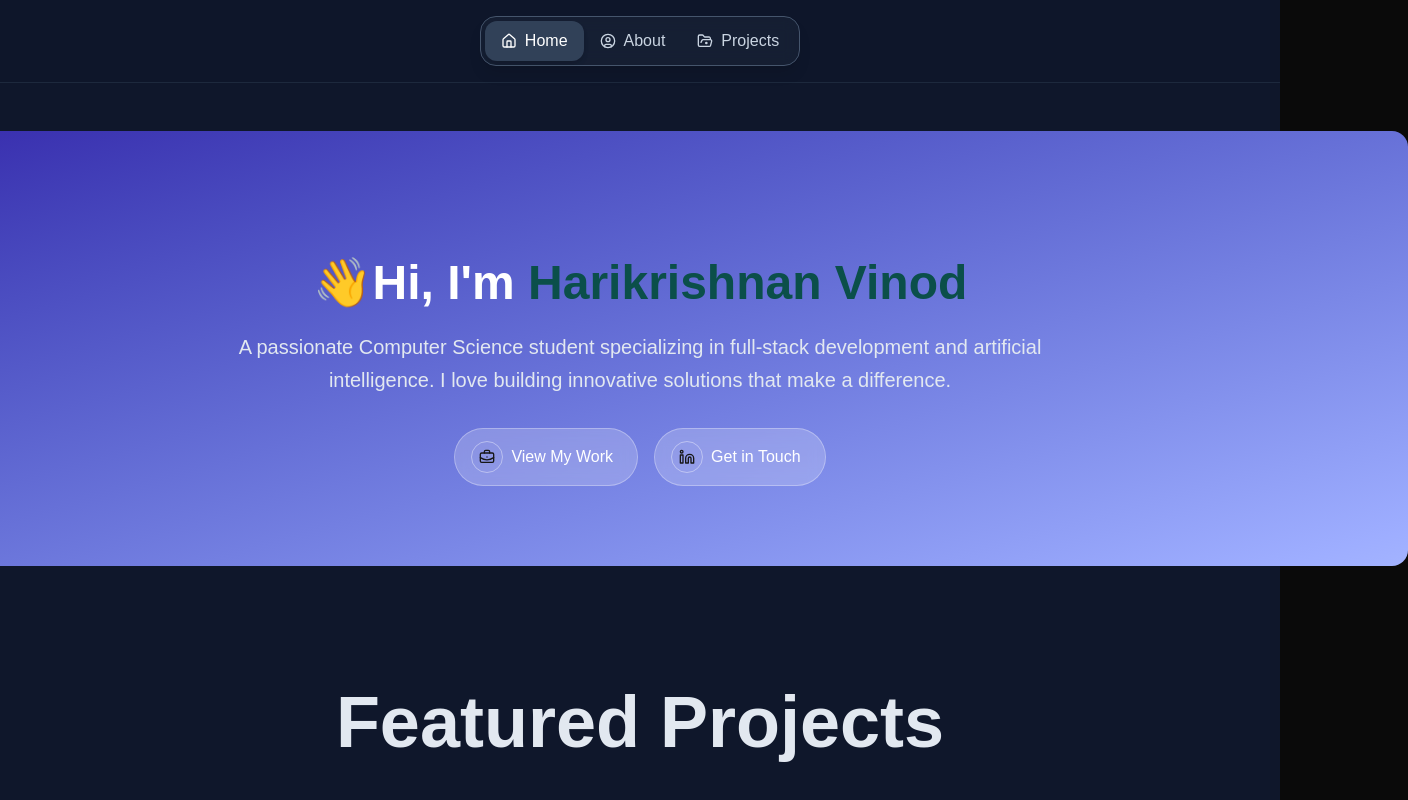
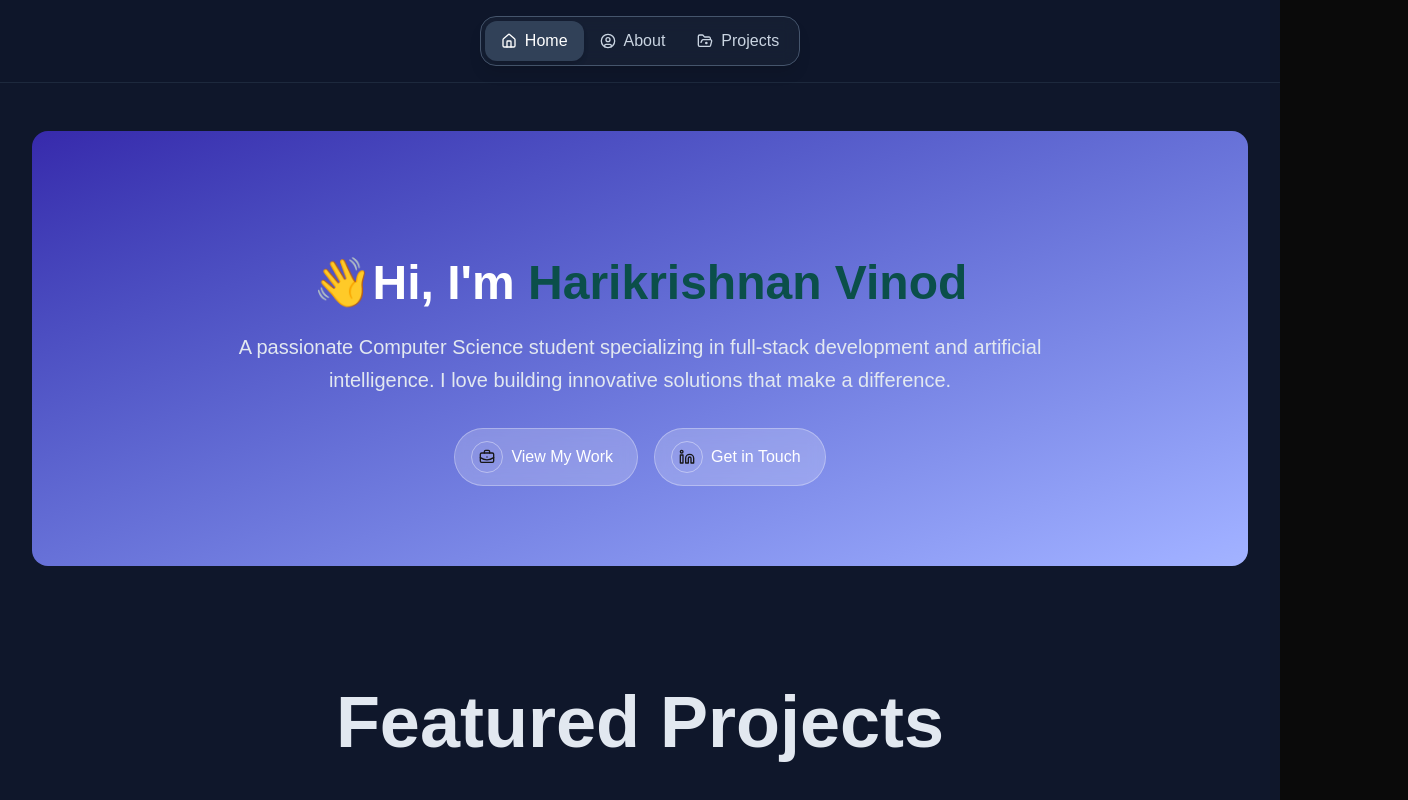
Before and after one commit to harikrishnan-vinod/Hari-Website, a Next.js app: page / in a window 1280 px wide. Shown: the top 800 px of the page, 1408 px wide, since content can reach past the window. Built offline with nearby package versions, Linux system fonts and the light colour scheme.

Commit message:
inital fix

```diff
--- a/src/components/HomePage.tsx
+++ b/src/components/HomePage.tsx
@@ -80,7 +80,7 @@ const HomePage: React.FC<HomePageProps> = ({
   return (
     <div className="space-y-8 sm:space-y-16">
       {/* Indigo Part */}
-      <section className="text-center pt-16 sm:pt-20 lg:pt-32 mt-4 sm:mt-6 pb-12 sm:pb-20 bg-gradient-to-br from-indigo-800 to-indigo-300 rounded-xl sm:rounded-2xl mx-0 sm:mx-0 lg:mx-[-5rem] xl:mx-[-10rem] overflow-x-hidden">
+      <section className="text-center pt-16 sm:pt-20 lg:pt-32 mt-4 sm:mt-6 pb-12 sm:pb-20 bg-gradient-to-br from-indigo-800 to-indigo-300 rounded-xl sm:rounded-2xl">
         <div className="max-w-4xl mx-auto px-4 sm:px-6">
           <h1 className="text-3xl sm:text-4xl lg:text-5xl font-bold text-white mb-4 sm:mb-6">
             👋Hi, I&apos;m{" "}
```
